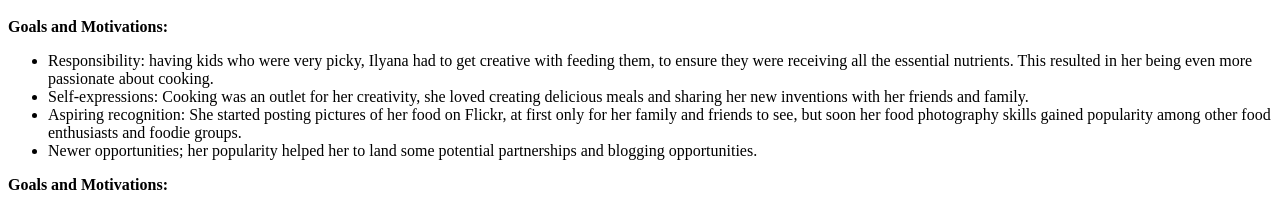
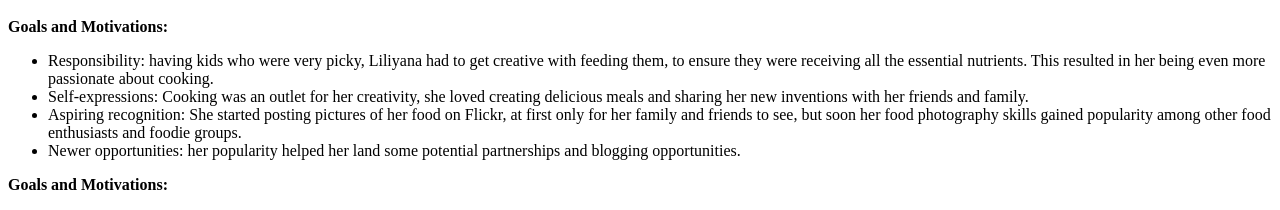
Before and after one commit to NayyabGul/fantastic-disco, a plain HTML site: page index.html in a window 1280 px wide. Shown: the part 1481-1691 px from the top of the page. Drawn offline with Linux system fonts and the light colour scheme.

Commit message:
Update index.html

```diff
--- a/index.html
+++ b/index.html
@@ -130,7 +130,7 @@ the model lacks this element
     <meta charset="UTF-8">
     <title>CIS1250_WA1_NayyabGul</title>
     <h1>Worksheet 4 </h1>
-    <img src="https://www.google.com/url?sa=i&url=https%3A%2F%2Fhealth.wyo.gov%2Fmom-two-boys-couch%2F&psig=AOvVaw0QvyJX0M3uvaJhZfVqAQ5z&ust=1697941720109000&source=images&cd=vfe&opi=89978449&ved=0CBMQjhxqFwoTCIDr8fqLhoIDFQAAAAAdAAAAABAE" alt="Image"height="14"widht="13>
+    <img src="https://health.wyo.gov/wp-content/uploads/2017/05/mom-with-two-boys-on-couch.jpg" alt="Image"height="14"widht="13>
 
 </head>
 <body>
@@ -152,11 +152,11 @@ the model lacks this element
             </ul>
             <p><strong>Goals and Motivations:</strong></p>
             <ul>
-                <li>Responsibility: having kids who were very picky, Ilyana had to get creative with feeding them, to ensure they were receiving all the essential nutrients.  This resulted in her being even more passionate about cooking.
+                <li>Responsibility: having kids who were very picky,  Liliyana had to get creative with feeding them, to ensure they were receiving all the essential nutrients.  This resulted in her being even more passionate about cooking.
 </li>
                 <li>Self-expressions: Cooking was an outlet for her creativity, she loved creating delicious meals and sharing her new inventions with her friends and family.</li>
                 <li> Aspiring recognition: She started posting pictures of her food on Flickr, at first only for her family and friends to see, but soon her food photography skills gained popularity among other food enthusiasts and foodie groups.</li>
-                <li> Newer opportunities; her popularity helped her to land some potential partnerships and blogging opportunities.</li>
+                <li> Newer opportunities: her popularity helped her land some potential partnerships and blogging opportunities.</li>
                 </ul>
             <p><strong>Goals and Motivations:</strong></p>
           <ul>
```
